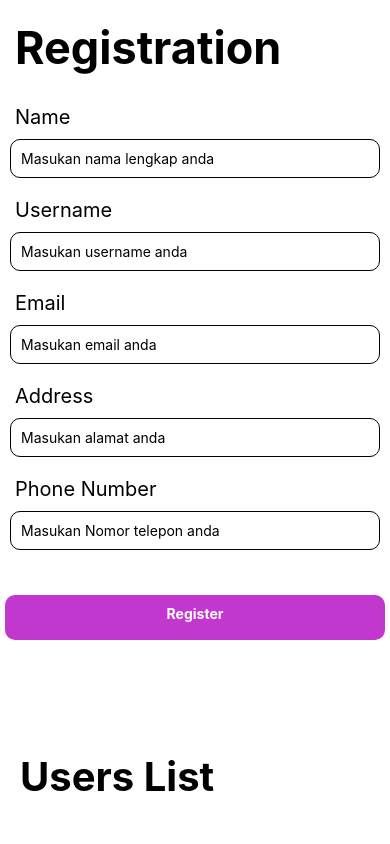
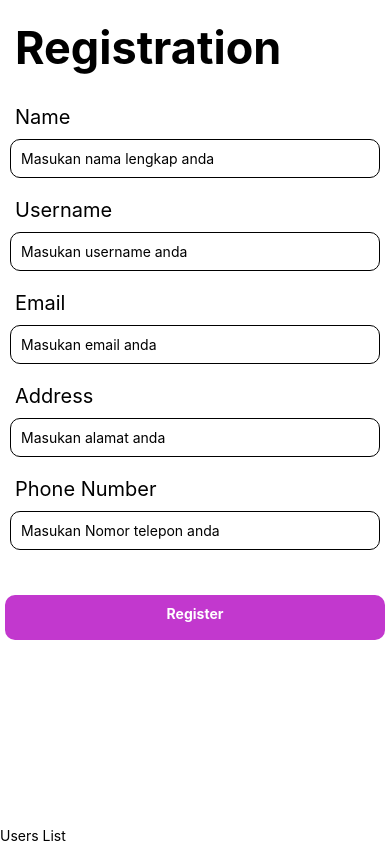
Before and after one commit to jkussoy/Exercise4--MAD, a React Native app: screen / in a window 390 px wide. Built offline with nearby package versions, Linux system fonts and the light colour scheme; no server answers.

Commit message:
adding userlist without styling

```diff
--- a/src/components/UserList/index.tsx
+++ b/src/components/UserList/index.tsx
@@ -1,5 +1,5 @@
 import React, { useState, useEffect } from 'react';
-import { View, Text, FlatList, StyleSheet } from 'react-native';
+import { View, Text, FlatList } from 'react-native';
 
 const UserList = () => {
     const [users, setUsers] = useState([]);
@@ -19,20 +19,20 @@ const UserList = () => {
     };
 
     const renderUserItem = ({ item }) => (
-        <View style={styles.userContainer}>
-            <Text style={styles.userInfo}>Name: {item.name}</Text>
-            <Text style={styles.userInfo}>Username: {item.username}</Text>
-            <Text style={styles.userInfo}>Email: {item.email}</Text>
-            <Text style={styles.userInfo}>Address: {item.address.street}, {item.address.suite}, {item.address.city}, {item.address.zipcode}</Text>
-            <Text style={styles.userInfo}>Phone: {item.phone}</Text>
-            <Text style={styles.userInfo}>Website: {item.website}</Text>
-            <Text style={styles.userInfo}>Company: {item.company.name}</Text>
+        <View>
+            <Text>Name: {item.name}</Text>
+            <Text>Username: {item.username}</Text>
+            <Text>Email: {item.email}</Text>
+            <Text>Address: {item.address.street}, {item.address.suite}, {item.address.city}, {item.address.zipcode}</Text>
+            <Text>Phone: {item.phone}</Text>
+            <Text>Website: {item.website}</Text>
+            <Text>Company: {item.company.name}</Text>
         </View>
     );
 
     return (
-        <View style={styles.container}>
-            <Text style={styles.title}>Users List</Text>
+        <View>
+            <Text>Users List</Text>
             <FlatList
                 data={users}
                 renderItem={renderUserItem}
@@ -42,34 +42,5 @@ const UserList = () => {
     );
 };
 
-const styles = StyleSheet.create({
-    container: {
-        flex: 1,
-        backgroundColor: 'white',
-        padding: 10,
-    },
-    title: {
-        fontSize: 40,
-        fontWeight: 'bold',
-        marginBottom: 10,
-        marginTop: 10,
-        marginLeft: 10,
-        color: 'black',
-    },
-    userContainer: {
-        padding: 10,
-        marginVertical: 5,
-        backgroundColor: 'white',
-        borderRadius: 10,
-        borderWidth: 1,
-        borderColor: 'black',
-        alignSelf: 'center',
-        width: '95%',
-    },
-    userInfo: {
-        marginBottom: 5,
-        color: 'black',
-    },
-});
 
 export default UserList;
```
